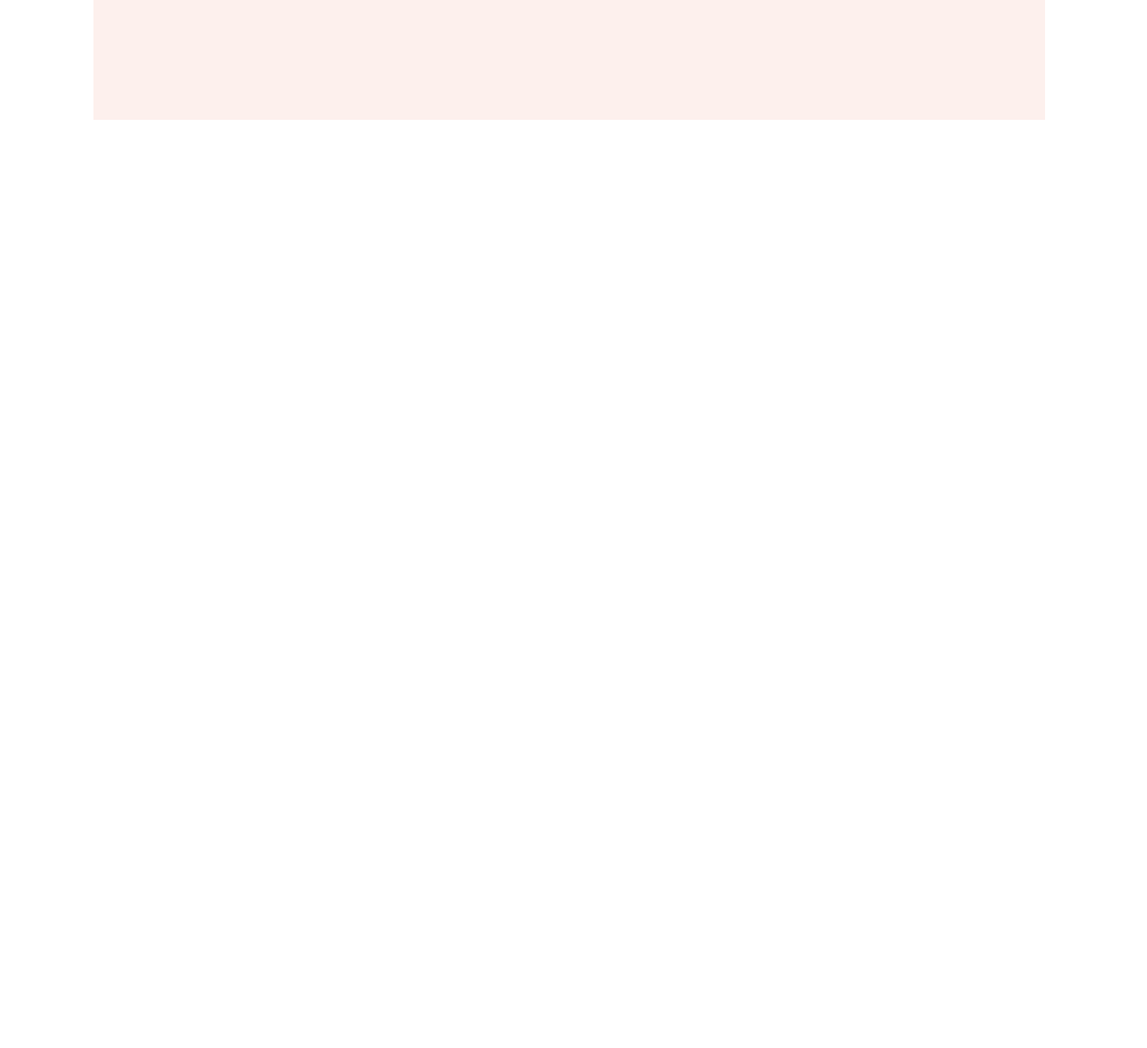
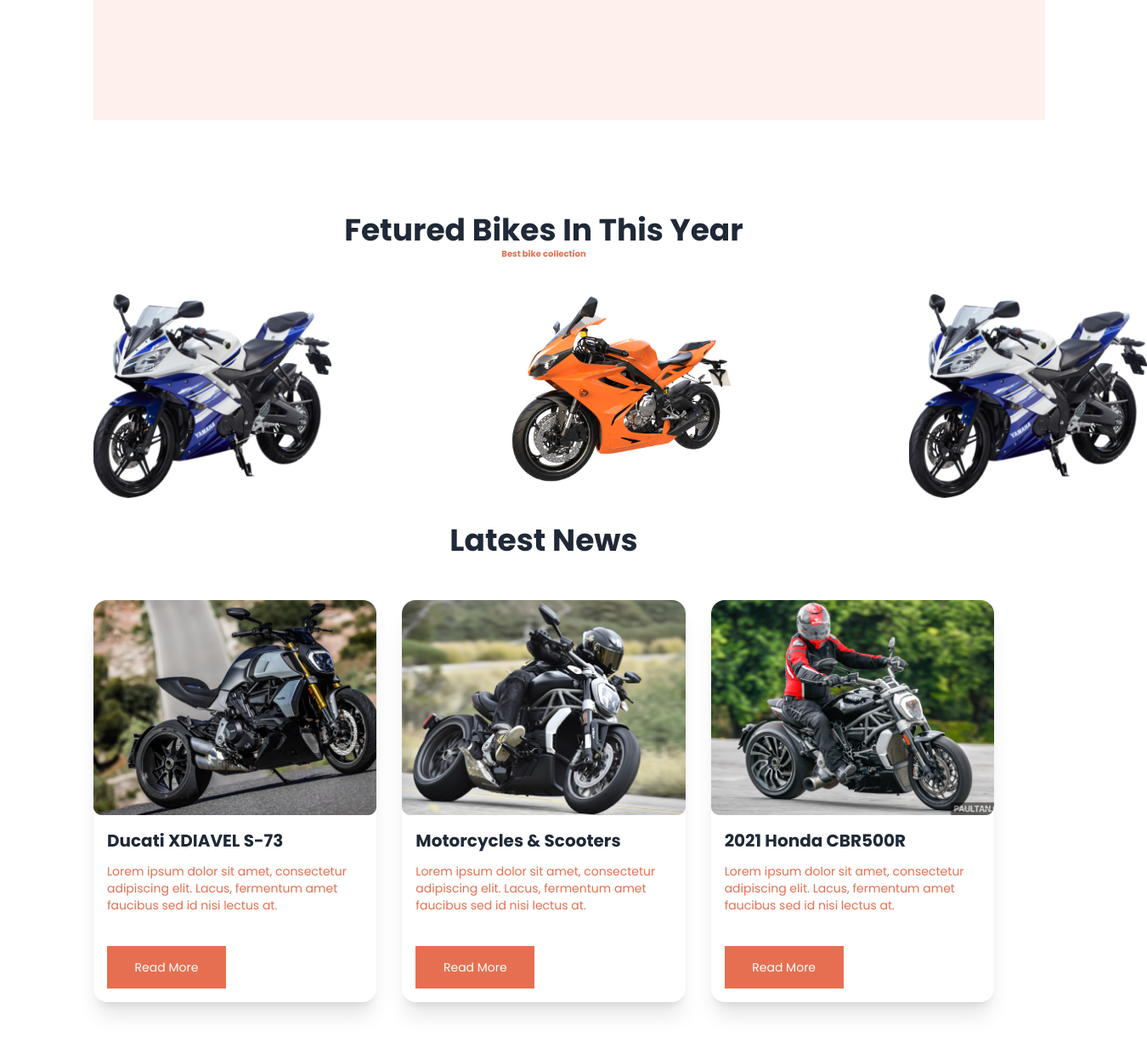
Before and after one commit to nahid177/Bike_Zone_With_TailwindCSS_DaisyUI_Responsive, a plain HTML site: page index.html in a window 1280 px wide. Shown: the part 571-1804 px from the top of the page at 85% size, 1350 px wide, since content can reach past the window. Before the commit the page ends 800 px from the top, so only its background shows below. Drawn offline with nearby package versions, Linux system fonts and the light colour scheme.

Commit message:
update section 1

```diff
--- a/index.html
+++ b/index.html
@@ -173,17 +173,75 @@
 
 
 
-    <main class="md:container md:mx-auto">
+    <main class="md:container md:mx-auto lg:px-[110px] lg:py-[80px]">
 
         <!-- Fetured Bikes In This Year Section1 -->
         <section>
-
+             <div class="">
+              <p class="lg:text-4xl font-semibold text-center">Fetured Bikes In This Year</p>
+              <p class="text-bike_bg_colors text-[10px] font-semibold text-center  ">Best bike collection</p>
+             </div>
+             <div class="flex mt-[40px]">
+              <img src="images/others/feature-bike.png" alt="" class="lg:w-[280px] lg:h-[240px] " >
+              <img src="images/slider/bike3.png" alt="" class="lg:w-[280px] lg:h-[240px] ml-[200px]">
+              <img src="images/others/feature-bike.png" alt="" class="lg:w-[280px] lg:h-[240px] ml-[200px]">
+             </div>
         </section>
 
         <!-- latest News Section2 -->
 
-        <section>
+        <section class="mt-[30px]">
+            <p class="lg:text-4xl font-bold text-center">Latest News</p>
 
+            <!-- Ducati XDIAVEL S-73 card -->
+
+
+            <div class="flex mt-[50px] ">
+              <div class="card card-compact w-96 bg-base-100 shadow-xl">
+                <figure><img src="/images/others/latest1.png" alt="Shoes" /></figure>
+                <div class="card-body">
+                  <h2 class="card-title">Ducati XDIAVEL S-73</h2>
+                  <p class="text-bike_bg_colors">Lorem ipsum dolor sit amet, consectetur adipiscing elit. Lacus, fermentum amet faucibus sed id nisi lectus at.</p>
+                  <div class="card-actions justify-start">
+                    <button class="mt-[30px] w-[140px] h-[50px] text-[#fff] bg-bike_bg_colors">Read More</button>
+                  </div>
+                </div>
+              </div>
+
+
+              <!-- Motorcycles & Scooters card -->
+
+              <div class="card card-compact w-96 bg-base-100 shadow-xl ml-[30px]">
+                <figure><img src="/images/others/latest2.png" alt="Shoes" /></figure>
+                <div class="card-body">
+                  <h2 class="card-title">Motorcycles & Scooters</h2>
+                  <p class="text-bike_bg_colors">Lorem ipsum dolor sit amet, consectetur adipiscing elit. Lacus, fermentum amet faucibus sed id nisi lectus at.</p>
+                  <div class="card-actions justify-start">
+                    <button class="mt-[30px] w-[140px] h-[50px] text-[#fff] bg-bike_bg_colors">Read More</button>
+                  </div>
+                </div>
+              </div>
+
+
+
+
+
+
+
+
+              <!-- 2021 Honda CBR500R card -->
+
+              <div class="card card-compact w-96 bg-base-100 shadow-xl ml-[30px]">
+                <figure><img src="/images/others/latest3.png" alt="Shoes" /></figure>
+                <div class="card-body">
+                  <h2 class="card-title">2021 Honda CBR500R</h2>
+                  <p class="text-bike_bg_colors">Lorem ipsum dolor sit amet, consectetur adipiscing elit. Lacus, fermentum amet faucibus sed id nisi lectus at.</p>
+                  <div class="card-actions justify-start">
+                    <button class="mt-[30px] w-[140px] h-[50px] text-[#fff] bg-bike_bg_colors">Read More</button>
+                  </div>
+                </div>
+              </div>
+            </div>
         </section>
 
 
```
